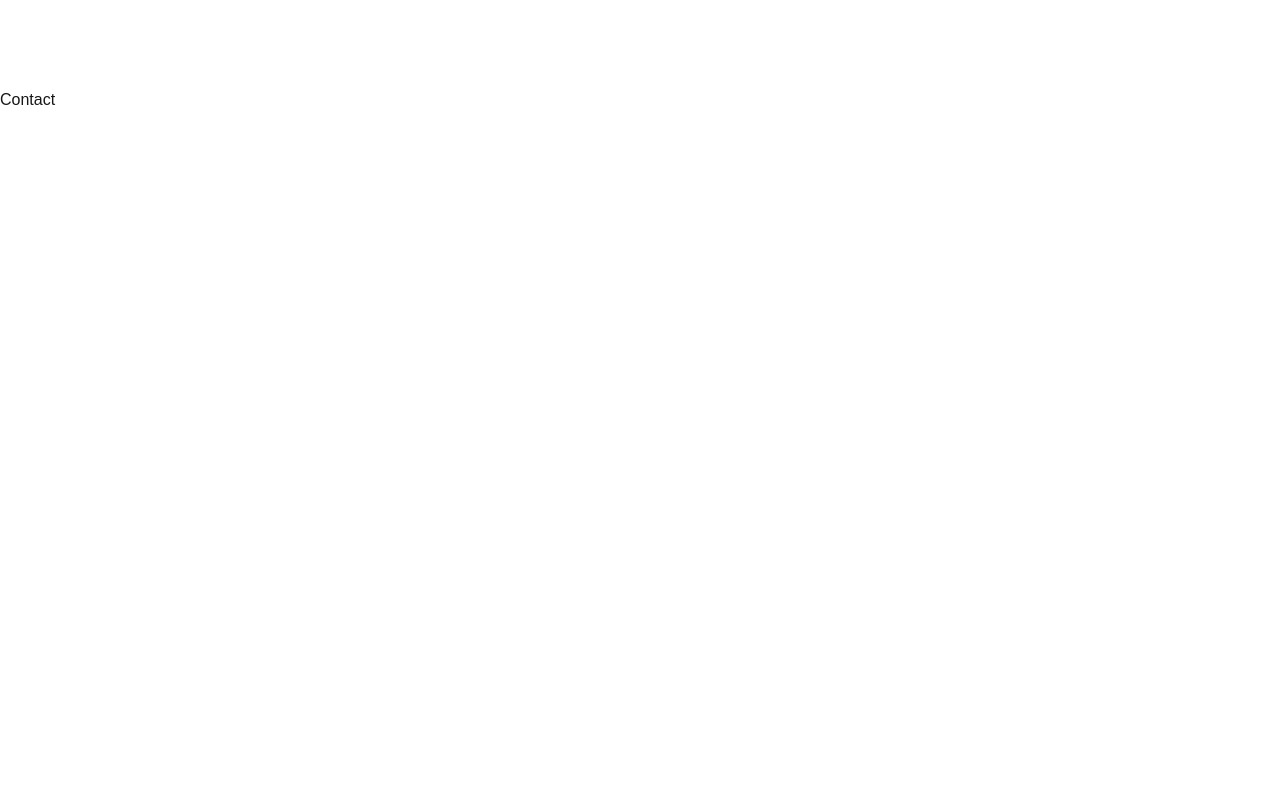
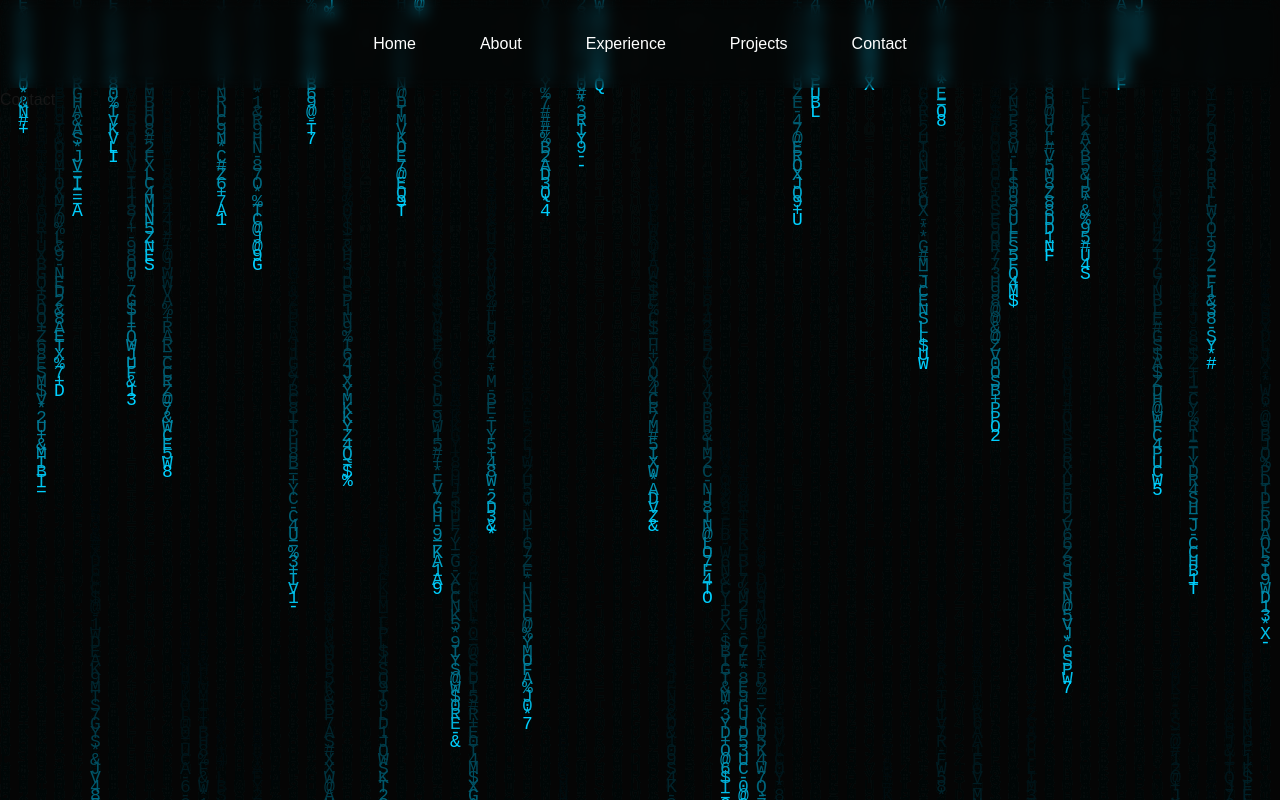
Before and after one commit to axcel-blade/portfolio, a Next.js app: page /contact in a window 1280 px wide. Built offline with nearby package versions, Linux system fonts and the light colour scheme.

Commit message:
Swap Particles and MatrixRain components in Contact page

```diff
--- a/src/app/contact/page.tsx
+++ b/src/app/contact/page.tsx
@@ -1,7 +1,7 @@
 import React from 'react'
 import Header from '../components/Header'
-import Particles from '../components/Particles'
-{/*import MatrixRain from '../components/MatrixRain'*/}
+{/*import Particles from '../components/Particles'*/}
+import MatrixRain from '../components/MatrixRain'
 
 
 export default function Contact() {
@@ -10,8 +10,8 @@ export default function Contact() {
             <main>
                 <Header/>
                 {/*Background animation*/}
-                <Particles className="absolute inset-0 -z-10 animate-fade-in" quantity={100}/>
-                {/*<MatrixRain/>*/}
+                {/*<Particles className="absolute inset-0 -z-10 animate-fade-in" quantity={100}/>*/}
+                <MatrixRain/>
                 <h1>Contact</h1>
             </main>
         </div>
```
